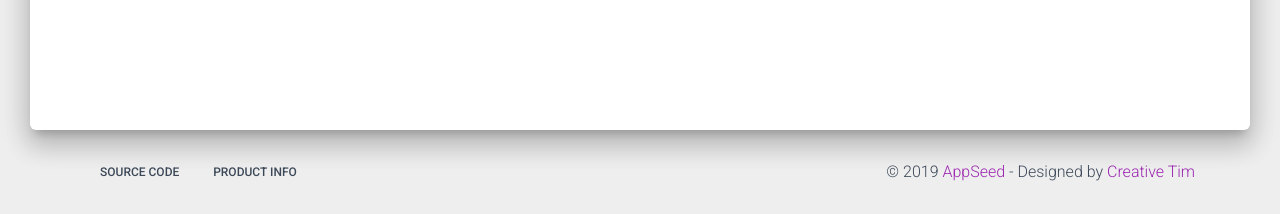
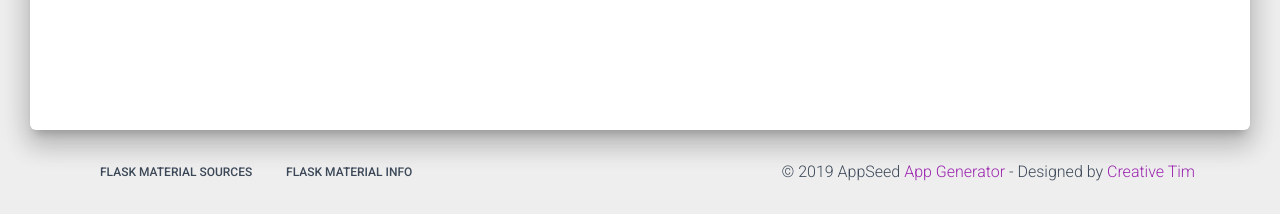
Before and after one commit to app-generator/flask-material-kit, a Flask app: page /profile.html in a window 1280 px wide. Shown: the part 1473-1687 px from the top of the page. Run offline with Flask 2, Linux system fonts and the light colour scheme; some libraries are stand-ins or nearby versions.

Commit message:
Links Update - The Demo is lknked to the Product Page
Nothing Functional

```diff
--- a/app/templates/includes/footer.html
+++ b/app/templates/includes/footer.html
@@ -6,13 +6,13 @@
 
           <li>
             <a href="{{ data.github }}">
-              Source Code
+              Flask Material Sources
             </a>
           </li>
 
           <li>
             <a href="{{ data.product }}">
-              Product Info
+              Flask Material Info
             </a>
           </li>
 
@@ -22,7 +22,7 @@
         &copy;
         <script>
           document.write(new Date().getFullYear())
-        </script> <a href="https://appseed.us">AppSeed</a> - Designed by <a href="https://www.creative-tim.com">Creative Tim</a>
+        </script> AppSeed <a href="https://appseed.us/app-generator">App Generator</a> - Designed by <a href="https://www.creative-tim.com">Creative Tim</a>
       </div>
     </div>
   </footer>
--- a/app/views.py
+++ b/app/views.py
@@ -132,20 +132,20 @@ def login():
                                                      msg=msg) )
 
 # Used only for static export
-#@app.route('/components.html')
-#def components():
-#
-#  return render_template('layouts/default.html',
-#                           page = "index",
-#                           content=render_template( 'pages/components.html') )
+@app.route('/components.html')
+def components():
+
+  return render_template('layouts/default.html',
+                           page = "index",
+                           content=render_template( 'pages/components.html') )
 
 # Used only for static export
-#@app.route('/profile.html')
-#def profile():
-#
-#   return render_template('layouts/default.html',
-#                           page = "profile",
-#                           content=render_template( 'pages/profile.html') )
+@app.route('/profile.html')
+def profile():
+
+   return render_template('layouts/default.html',
+                           page = "profile",
+                           content=render_template( 'pages/profile.html') )
 
 # App main route + generic routing
 @app.route('/', defaults={'path': 'index.html'})
--- a/package.json
+++ b/package.json
@@ -14,7 +14,7 @@
         "shell"        : "flask shell",
         "build-static" : "python ./static.py",
         "serve-static" : "serve app/build",
-        "deploy"       : "node deploy"
+        "deploy"       : "python ./static.py && node deploy"
     },
     "repository": {
         "type": "git",
```
Also changed, not shown: app/data.py (+4 -4 lines), app/templates/pages/index.html (+4 -3 lines).
